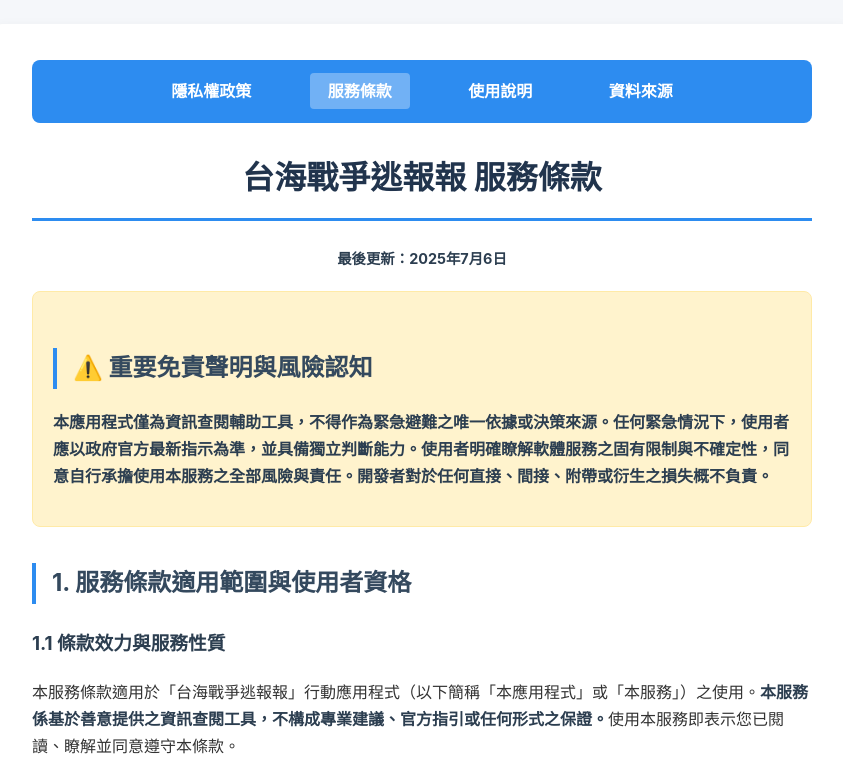
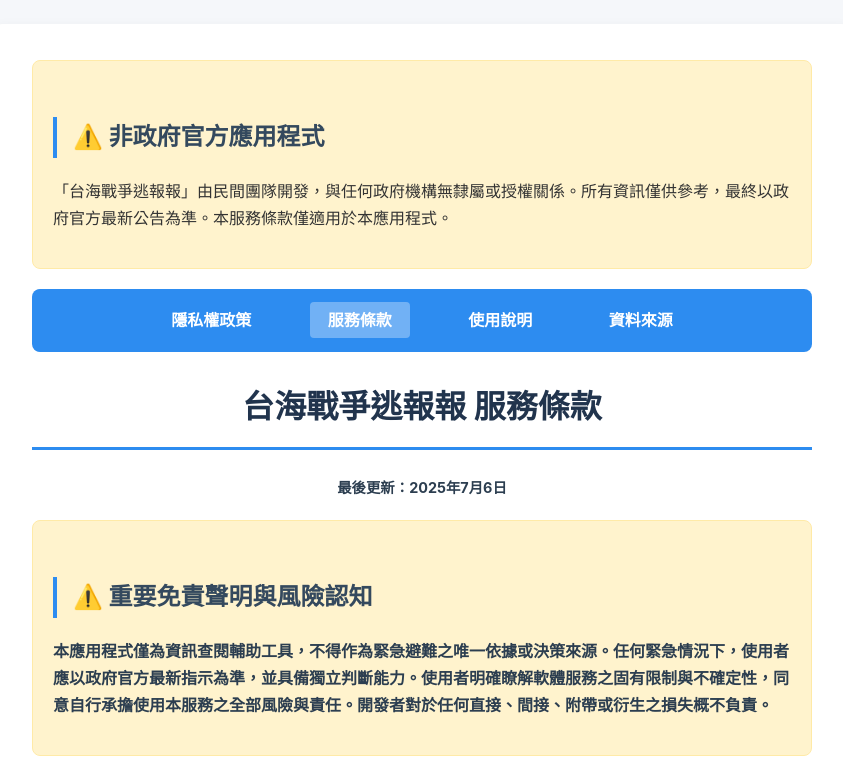
Before and after one commit to HuangChILun/emergency-shelter-privacy, a plain HTML site: page service_agreement.html in a window 1280 px wide. Shown: the top 781 px of the page, without its empty margins (218-1061 px from the left). Drawn offline with Linux system fonts and the light colour scheme.

Commit message:
Update service_agreement.html

```diff
--- a/service_agreement.html
+++ b/service_agreement.html
@@ -3,7 +3,7 @@
 <head>
     <meta charset="UTF-8">
     <meta name="viewport" content="width=device-width, initial-scale=1.0">
-    <title>台海戰爭逃報報｜服務條款</title>
+    <title>台海戰爭逃報報（非官方）｜服務條款</title>
     <style>
         body{font-family:-apple-system,BlinkMacSystemFont,'Segoe UI',Roboto,'Helvetica Neue',Arial,sans-serif;line-height:1.7;color:#333;max-width:860px;margin:0 auto;padding:24px;background:#f5f7fa}
         .container{background:#fff;padding:36px 40px;border-radius:10px;box-shadow:0 4px 14px rgba(0,0,0,.06)}
@@ -20,19 +20,23 @@
         .contact{background:#e8f4ff;padding:16px;border-radius:6px;margin-top:26px}
         .update-date{color:#777;font-size:.9rem;text-align:center}
         .disclaimer{background:#fff3cd;border:1px solid #ffeaa7;padding:20px;border-radius:8px;margin:20px 0}
+        .critical{background:#fff3cd;color:#856404;padding:20px;border-radius:8px;margin:20px 0;border:1px solid #ffeaa7}
         .warning{background:#f8d7da;border:1px solid #f5c6cb;padding:20px;border-radius:8px;margin:20px 0}
-        .critical{background:#fff3cd;color:#856404;padding:20px;border-radius:8px;margin:20px 0;border:1px solid #ffeaa7}
+        .risk-notice{background:#17a2b8;color:#fff;padding:20px;border-radius:8px;margin:20px 0}
         hr{border:none;height:2px;background:linear-gradient(to right,#2d8cf0,transparent);margin:30px 0}
         a{color:#2d8cf0;text-decoration:none}
         a:hover{text-decoration:underline}
         ol,ul{margin-left:1.2em}
         .version-info{text-align:center;color:#666;font-size:0.9em;margin-top:30px;padding-top:20px;border-top:1px solid #eee}
         strong{color:#2c3e50}
-        .risk-notice{background:#17a2b8;color:#fff;padding:20px;border-radius:8px;margin:20px 0}
     </style>
 </head>
 <body>
     <div class="container">
+        <div class="disclaimer" style="margin-top:0;">
+            <h2>⚠️ 非政府官方應用程式</h2>
+            <p>「台海戰爭逃報報」由民間團隊開發，與任何政府機構無隸屬或授權關係。所有資訊僅供參考，最終以政府官方最新公告為準。本服務條款僅適用於本應用程式。</p>
+        </div>
         <div class="navigation">
             <a href="privacy.html">隱私權政策</a>
             <a href="service_agreement.html" class="active">服務條款</a>
```
